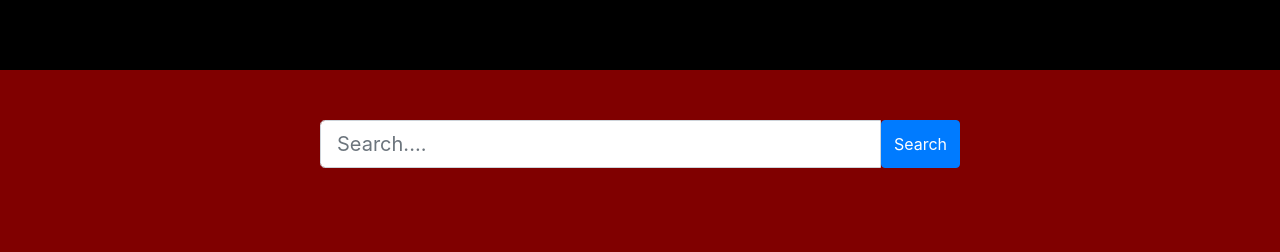
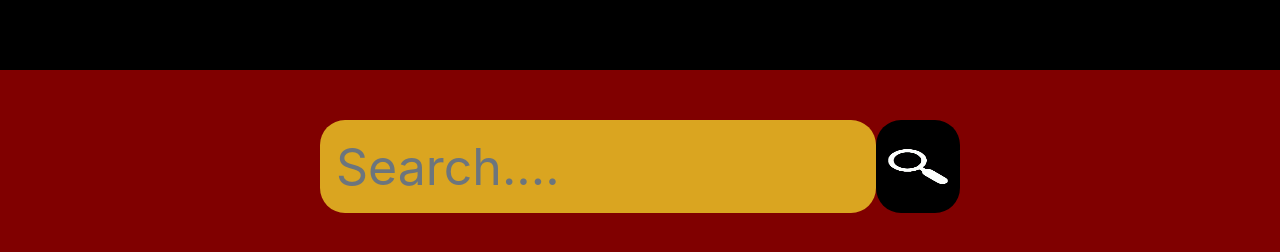
Before and after one commit to Stephen-Roach/Meme-Orator, a plain HTML site: page index.html in a window 1280 px wide. Shown: the part 292-544 px from the top of the page. Drawn offline with nearby package versions, Linux system fonts and the light colour scheme.

Commit message:
styled search-bar and box

```diff
--- a/index.html
+++ b/index.html
@@ -27,7 +27,7 @@
   <body>
     <div class="input-group input-group-lg">
         <input id="search-size" class="form-control search-bar" type="text" placeholder="Search...."/>
-        <button id="search-btn" class="btn btn-primary input-group-btn" >Search</button>
+        <button id="search-btn" class="btn btn-primary input-group-btn" ><img src="S-Icon.png"/></button>
     </div>
     <div class="meme-container"></div>
 
--- a/style.css
+++ b/style.css
@@ -96,12 +96,17 @@ body {
   padding: 500px;
   margin-left: 200px;
   background-image: url("https://images.app.goo.gl/vZQNK6SLaA4qxyZN9");
+  overflow: auto;
+  resize: both;
+  height: auto;
 }
 
 .box img {
-    width: auto;
+    width: 800px;
     height: auto;
+
 }
+
 
 .header {
   padding: 60px;
@@ -133,3 +138,35 @@ body {
   font-size: 100px;
   font-family: cursive;
 }
+
+#search-size{
+  background-color: goldenrod;
+  color: black;
+  border-radius: 25px;
+  outline: none;
+  border: none;
+  font-size: 50px;
+  width: 300px;
+}
+
+#search-size:hover{
+  box-shadow: 0 0 60px black;
+}
+
+#search-btn{
+  background-color: black;
+  color: goldenrod;
+  outline: none;
+  border: none;
+  border-radius: 25px;
+
+}
+
+#search-btn:hover{
+  box-shadow: 0 0 60px goldenrod;
+}
+
+#search-btn img{
+  width: 60px;
+  height: 35px;
+}
```
Also changed, not shown: S-Icon.png (added).
